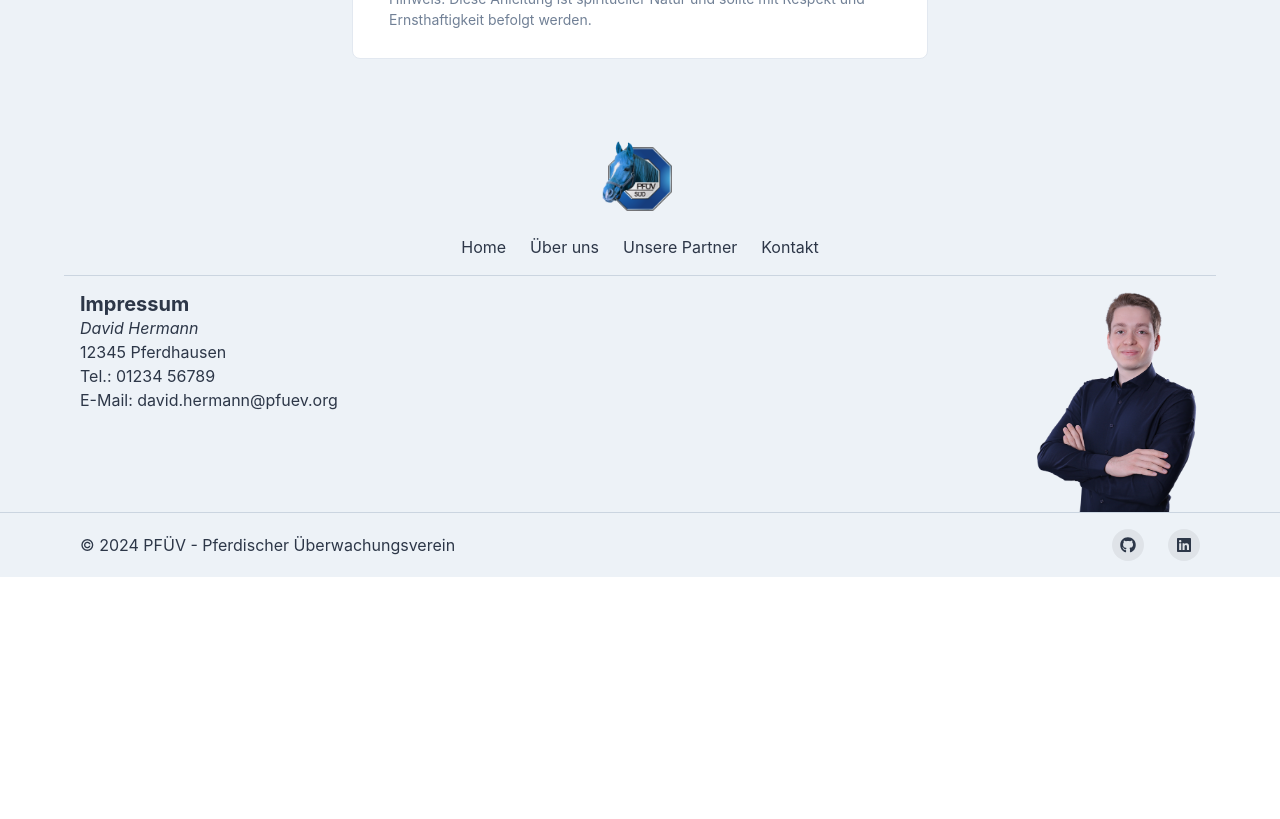
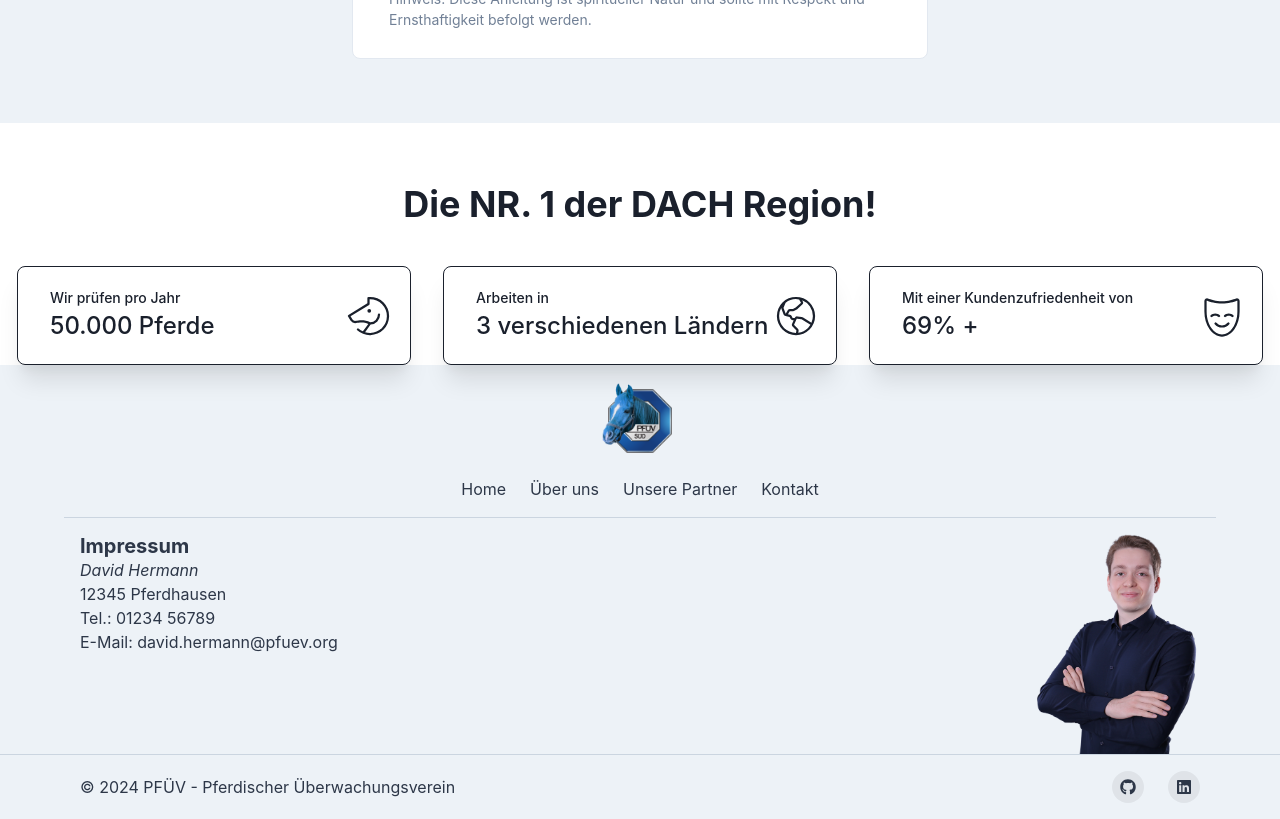
Before and after one commit to david-stefan-hermann/pfuev, a Next.js app: page / in a window 1280 px wide. Shown: the part 5260-6079 px from the top of the page. Before the commit the page ends 5837 px from the top, so only its background shows below. Built offline with nearby package versions, Linux system fonts and the light colour scheme.

Commit message:
added stats again

```diff
--- a/app/page.tsx
+++ b/app/page.tsx
@@ -9,7 +9,6 @@ const Home: React.FC = () => {
       <Hero />
       <HeaderSizedBox id="kundenbewertungen" />
       <Testimonials />
-      { /* <Statistics /> */ }
       <HeaderSizedBox id="dienstleistungen" />
       <Services />
       <HeaderSizedBox id="partner" />
@@ -18,6 +17,7 @@ const Home: React.FC = () => {
       <Pricing />
       <HeaderSizedBox id="kontakt" />
       <Contact />
+      <Statistics />
       <Footer />
     </main>
   )
```
